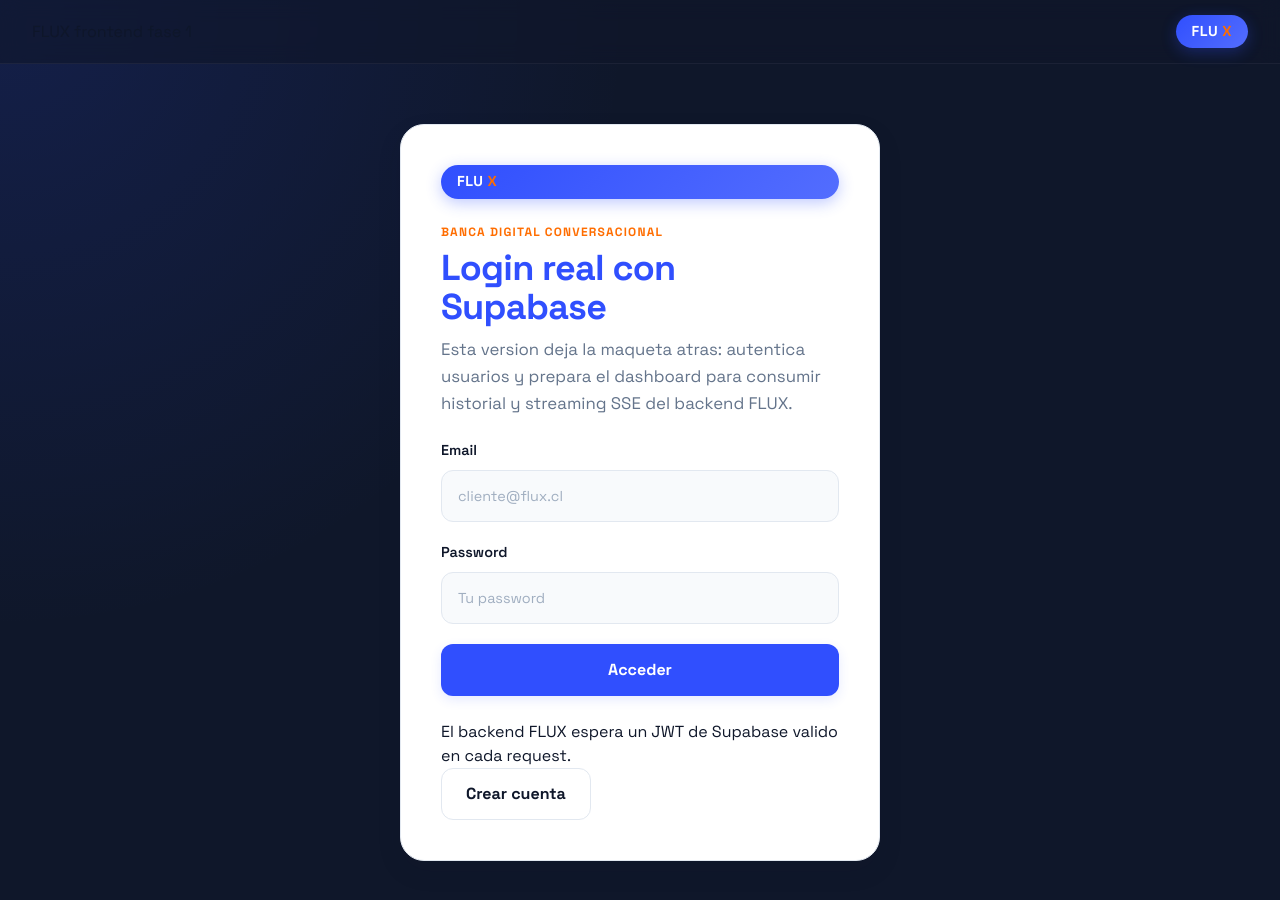
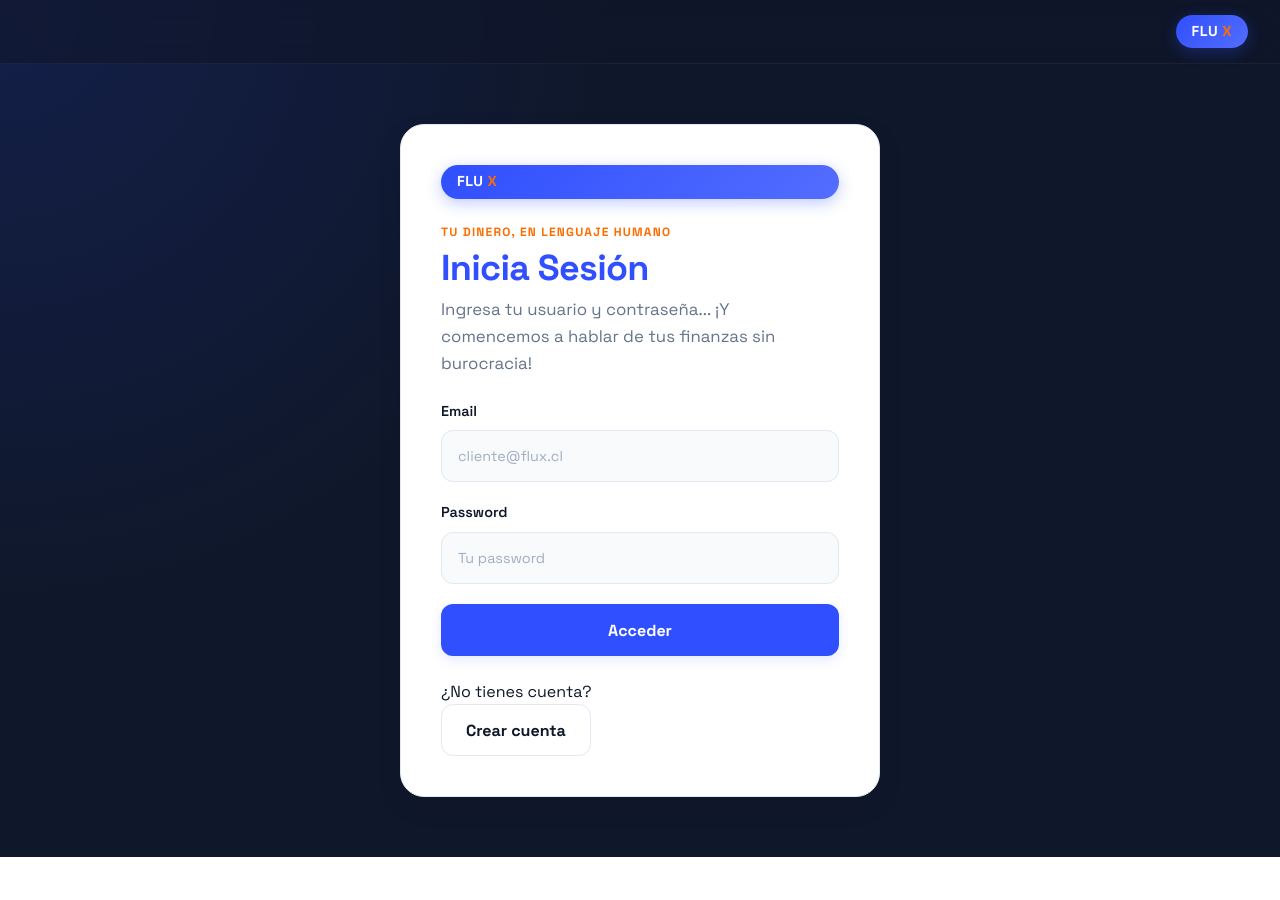
Before and after one commit to randradev/flux-project, a React (Vite) app in the folder frontend/: page / in a window 1280 px wide. Shown: the top 900 px of the page. After the commit the page ends 857 px from the top, so only its background shows below. Built offline with nearby package versions, Linux system fonts and the light colour scheme; no server answers.

Commit message:
fix: Limpieza de UI Registro y Login para Visualización de Usuarios

```diff
--- a/frontend/src/components/LoginPage.jsx
+++ b/frontend/src/components/LoginPage.jsx
@@ -29,18 +29,17 @@
   return (
     <main className="screen-shell auth-screen">
       <header className="topbar">
-        <span>FLUX frontend fase 1</span>
+        <span></span>
         <Brand compact />
       </header>
 
       <section className="auth-card">
         <Brand />
         <div className="hero-copy">
-          <span className="eyebrow">Banca digital conversacional</span>
-          <h1>Login real con Supabase</h1>
+          <span className="eyebrow">Tu dinero, en lenguaje humano</span>
+          <h1>Inicia Sesión</h1>
           <p>
-            Esta version deja la maqueta atras: autentica usuarios y prepara el dashboard para
-            consumir historial y streaming SSE del backend FLUX.
+            Ingresa tu usuario y contraseña... ¡Y comencemos a hablar de tus finanzas sin burocracia!
           </p>
         </div>
 
@@ -87,7 +86,7 @@
         </form>
 
         <div className="auth-footer">
-          <p>El backend FLUX espera un JWT de Supabase valido en cada request.</p>
+          <p>¿No tienes cuenta?</p>
           <button className="secondary-button" type="button" onClick={onRegister}>
             Crear cuenta
           </button>
--- a/frontend/src/components/RegisterPage.jsx
+++ b/frontend/src/components/RegisterPage.jsx
@@ -53,11 +53,10 @@
       <section className="auth-card register-card">
         <Brand />
         <div className="hero-copy">
-          <span className="eyebrow">Registro con Supabase Auth</span>
-          <h1>Crear acceso FLUX</h1>
+          <span className="eyebrow">Regístrate</span>
+          <h1>Crea tu cuenta Flux</h1>
           <p>
-            Esta pantalla registra la cuenta en Supabase Auth. Para usar el backend, el mismo email
-            debe existir tambien en la tabla <code>users</code> del proyecto FLUX.
+            Ingresa tus datos, crea tu cuenta y únete a Flux, ¡tus finanzas sin burocracia!
           </p>
         </div>
 
@@ -128,7 +127,7 @@
             </label>
 
             <label>
-              Password
+              Contraseña
               <input
                 value={formData.password}
                 onChange={(event) => updateField('password', event.target.value)}
@@ -147,7 +146,7 @@
                 {submitting ? 'Creando...' : 'Crear cuenta'}
               </button>
               <button className="secondary-button" type="button" onClick={onBack}>
-                Volver al login
+                Volver al inicio de sesión
               </button>
             </div>
           </form>
@@ -157,11 +156,10 @@
           <section className="status-card">
             <h2>Confirma tu correo</h2>
             <p>
-              Supabase creo la cuenta y envio la confirmacion por email. Cuando la actives, vuelve
-              al login para abrir sesion.
+              ¡Queda poco! Confirma desde tu correo y vuelve para iniciar sesión.
             </p>
             <button className="secondary-button" type="button" onClick={onBack}>
-              Ir al login
+              Volver al inicio de sesión
             </button>
           </section>
         )}
@@ -169,9 +167,9 @@
         {status === 'done' && (
           <section className="status-card">
             <h2>Cuenta creada</h2>
-            <p>Tu acceso quedo habilitado. Si el perfil existe en la tabla users, ya puedes usar FLUX.</p>
+            <p>¡Felicidades! Tu cuenta ya está habilitada. Ahora, ¡conversemos de tus finanzas!</p>
             <button className="secondary-button" type="button" onClick={onBack}>
-              Ir al login
+              Volver al inicio de sesión
             </button>
           </section>
         )}
```
